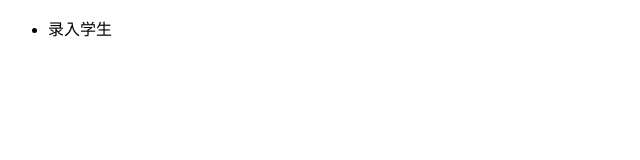
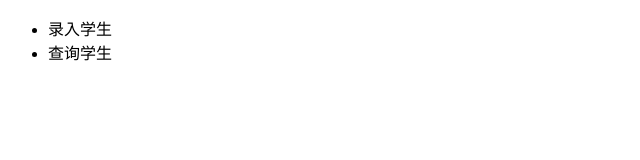
Before and after one commit to mos1es/stu, a plain HTML site: page index.html in a window 1280 px wide. Shown: the whole page, without its empty margins (0-640 px from the left). Drawn offline with Linux system fonts and the light colour scheme.

Commit message:
查询学生功能开发完成

```diff
--- a/index.html
+++ b/index.html
@@ -8,6 +8,7 @@
 <body>
     <ul>
         <li>录入学生</li>
+        <li>查询学生</li>
     </ul>
 </body>
 </html>
```
